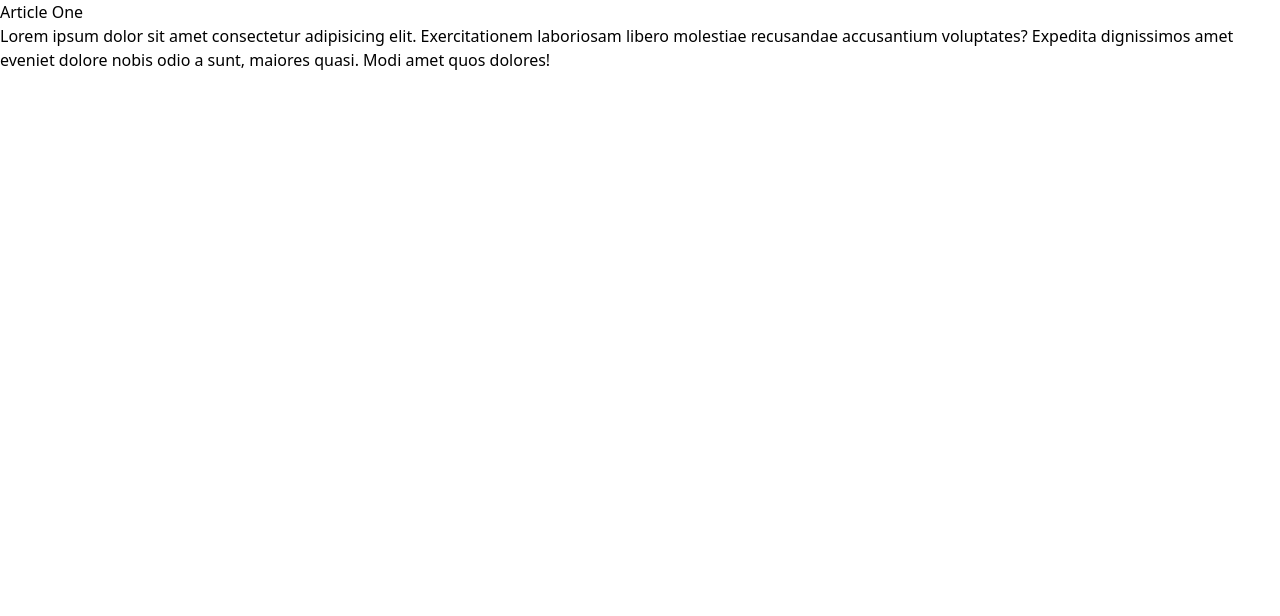
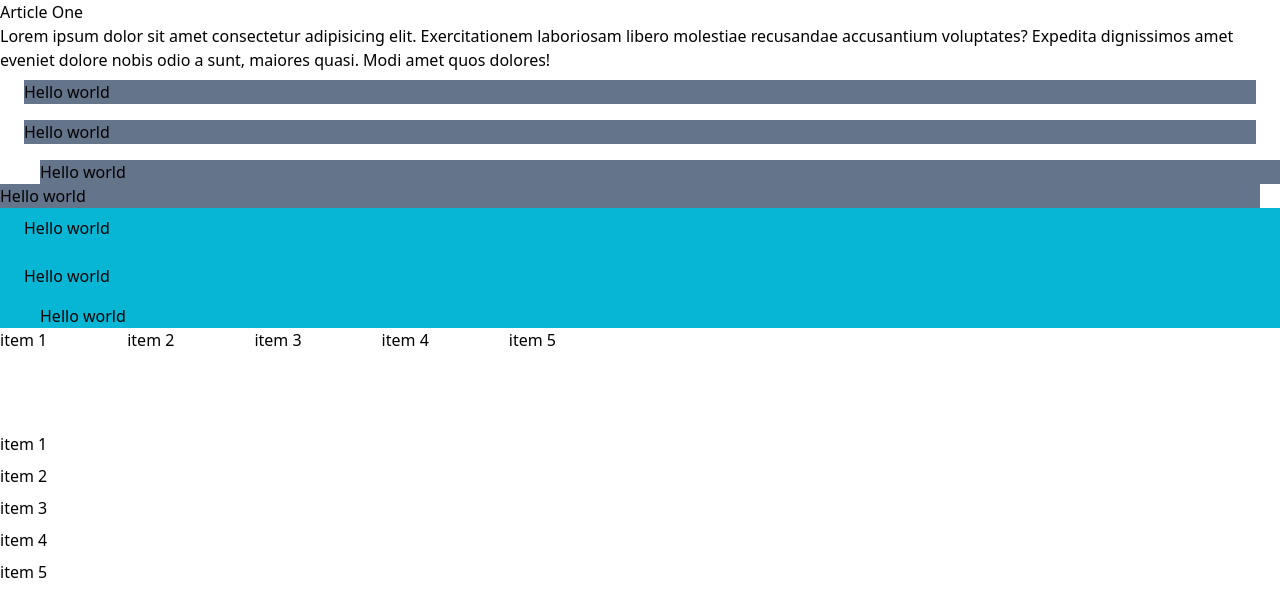
Before and after one commit to KouroshBhl/Tailwind-tutorial, a plain HTML site: page Fundamentals/03-container-spacing/index.html in a window 1280 px wide. Drawn offline with nearby package versions, Linux system fonts and the light colour scheme.

Commit message:
Use basic spacing and flex

```diff
--- a/Fundamentals/03-container-spacing/index.html
+++ b/Fundamentals/03-container-spacing/index.html
@@ -9,7 +9,7 @@
   </head>
   <body>
     <!-- Container -->
-    <div>
+    <div class="container mx-auto">
       <article>
         <h3>Article One</h3>
         <p>
@@ -21,12 +21,33 @@
       </article>
 
       <!-- Margin -->
+      <div class="bg-slate-500 mx-6 my-2">Hello world</div>
+      <div class="bg-slate-500 mx-6 mt-4 mb-4">Hello world</div>
+      <div class="bg-slate-500 ml-10">Hello world</div>
+      <div class="bg-slate-500 mr-5">Hello world</div>
 
       <!-- Padding -->
+      <div class="bg-cyan-500 px-6 py-2">Hello world</div>
+      <div class="bg-cyan-500 px-6 pt-4 pb-4">Hello world</div>
+      <div class="bg-cyan-500 pl-10">Hello world</div>
 
       <!-- Space Between X -->
+      <div class="flex space-x-20">
+        <div>item 1</div>
+        <div>item 2</div>
+        <div>item 3</div>
+        <div>item 4</div>
+        <div>item 5</div>
+      </div>
 
       <!-- Space Between Y -->
+      <div class="flex flex-col space-y-2 mt-20">
+        <div>item 1</div>
+        <div>item 2</div>
+        <div>item 3</div>
+        <div>item 4</div>
+        <div>item 5</div>
+      </div>
     </div>
   </body>
 </html>
```
